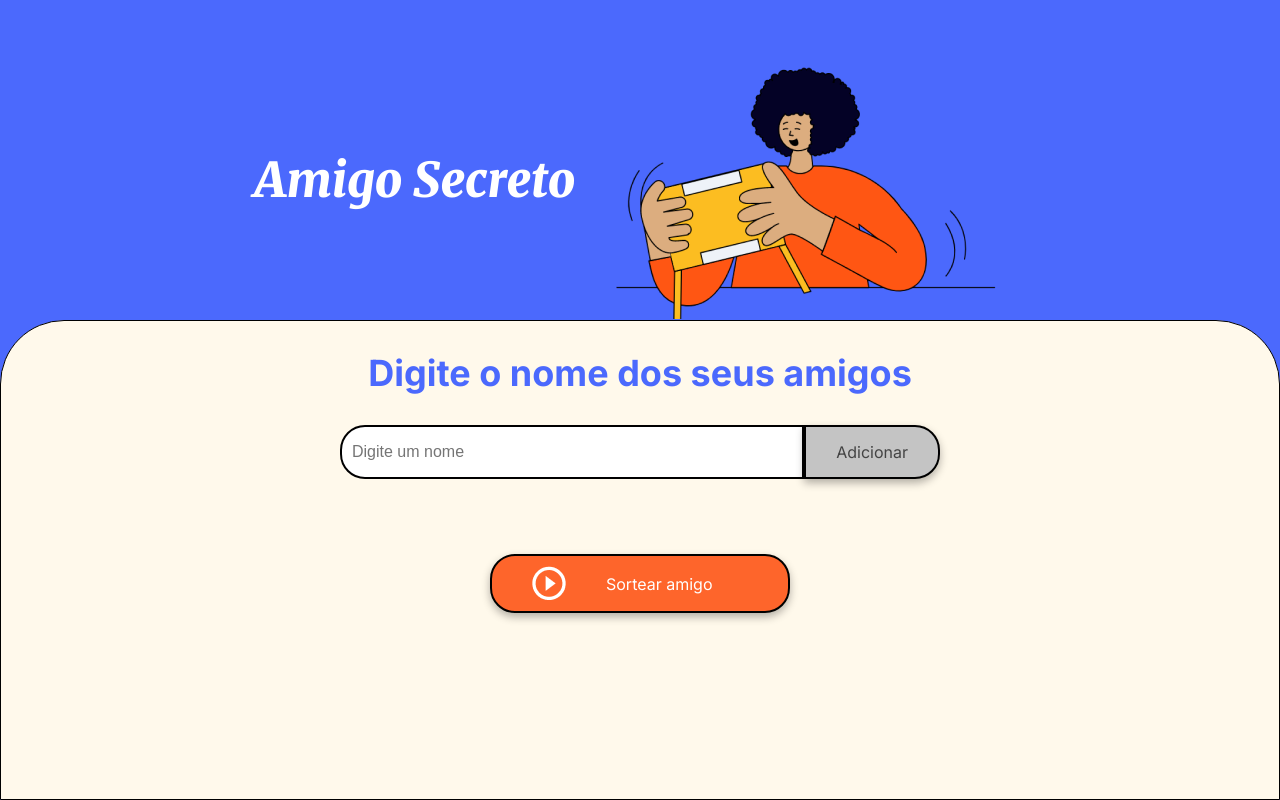
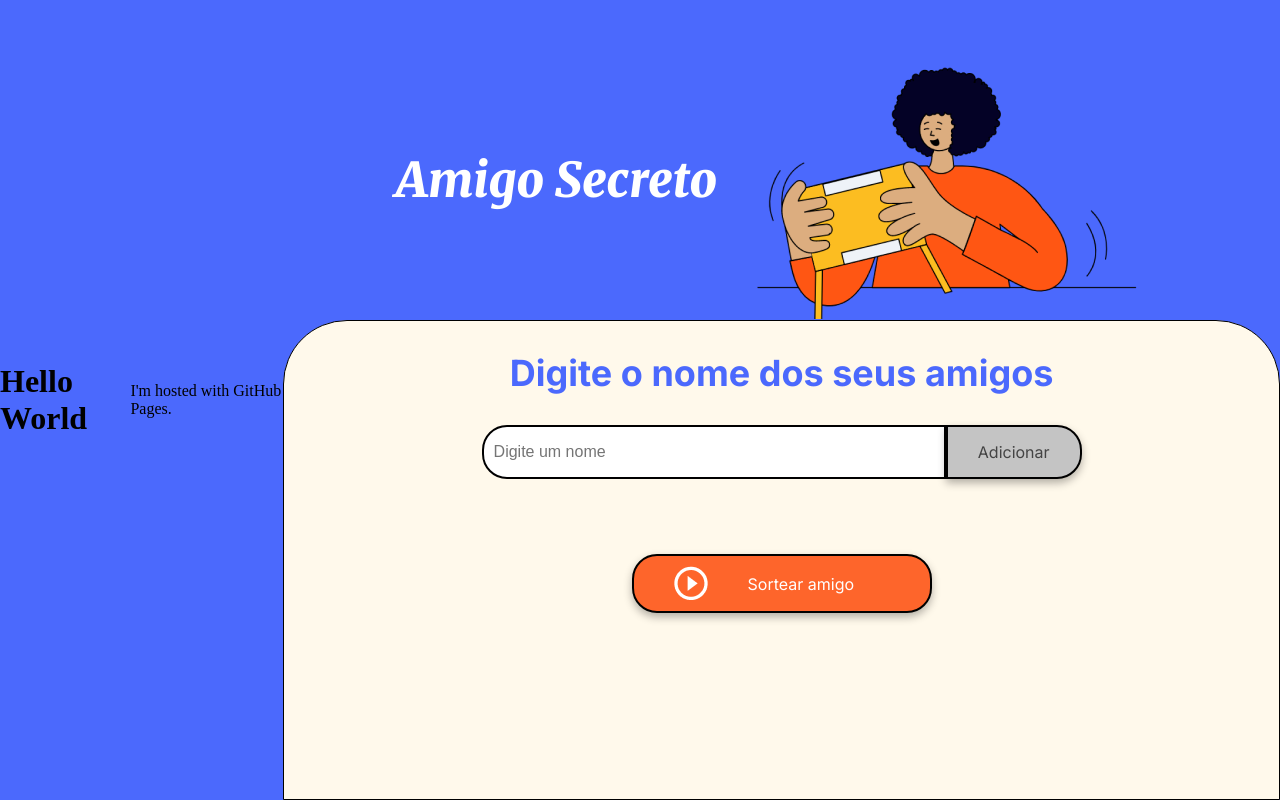
Before and after one commit to HenryLT13/challenge-amigo-secreto_pt-main, a plain HTML site: page challenge-amigo-secreto_pt-main/index.html in a window 1280 px wide. Drawn offline with Linux system fonts and the light colour scheme.

Commit message:
adicionar para site

```diff
--- a/challenge-amigo-secreto_pt-main/index.html
+++ b/challenge-amigo-secreto_pt-main/index.html
@@ -1,5 +1,13 @@
 <!DOCTYPE html>
 <html lang="pt-br">
+
+<html>
+<body>
+<h1>Hello World</h1>
+<p>I'm hosted with GitHub Pages.</p>
+</body>
+</html>
+
 <head>
     <meta charset="UTF-8">
     <meta name="viewport" content="width=device-width, initial-scale=1.0">
```
